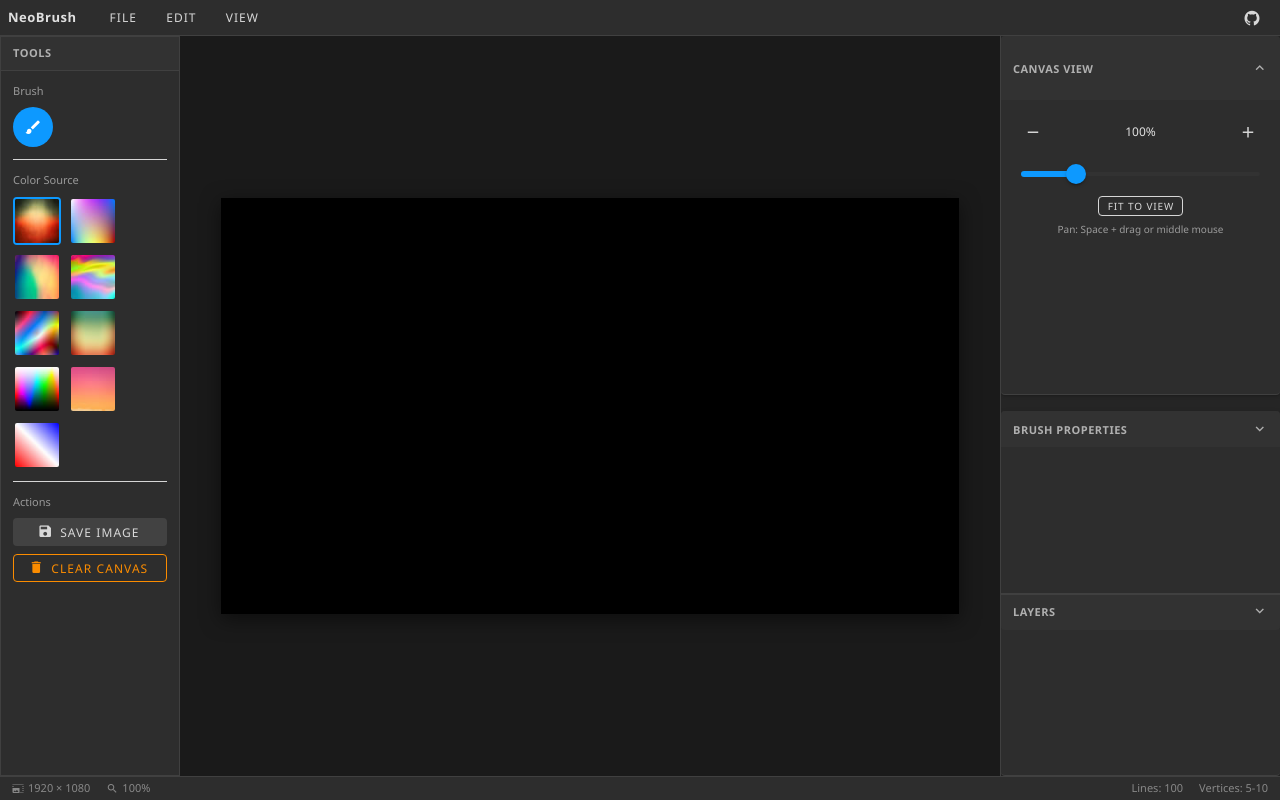
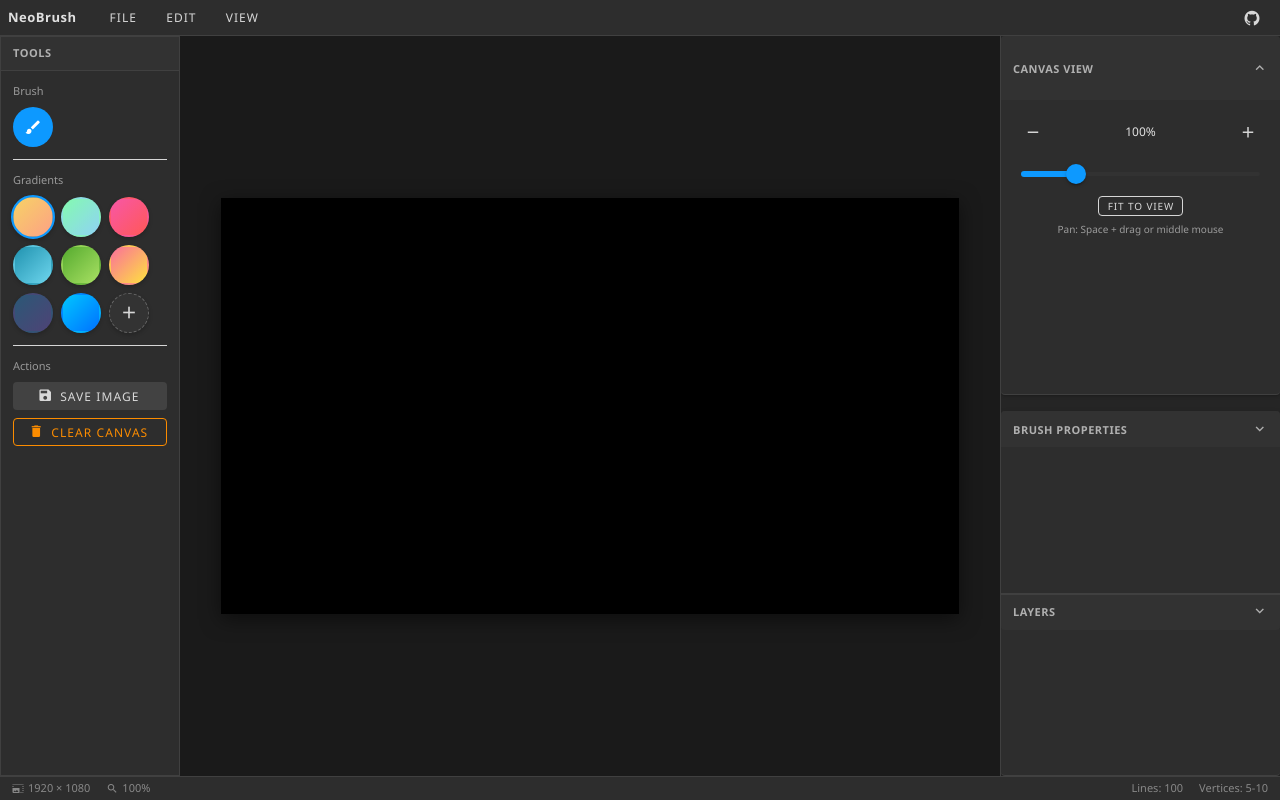
Before and after one commit to riebschlager/neobrush, a Vue app: page / in a window 1280 px wide. Built offline with nearby package versions, Linux system fonts and the light colour scheme.

Commit message:
update colors

```diff
--- a/src/components/panels/ToolsPanel.vue
+++ b/src/components/panels/ToolsPanel.vue
@@ -1,22 +1,63 @@
 <script setup lang="ts">
+import { computed } from 'vue'
 import { storeToRefs } from 'pinia'
 import { useBrushStore } from '@/stores/brush'
 import { useNeoBrush } from '@/composables/useNeoBrush'
 
 const brushStore = useBrushStore()
-const { colorSources, activeColorSourceId } = storeToRefs(brushStore)
+const {
+  gradientSources,
+  activeGradientSourceId,
+  isCustomGradient,
+  activeGradientSource
+} = storeToRefs(brushStore)
 const { clearCanvas, saveImage } = useNeoBrush()
 
-function selectColorSource(sourceId: string) {
-  brushStore.setColorSource(sourceId)
+function selectGradientSource(sourceId: string) {
+  brushStore.setGradientSource(sourceId)
 }
+
+function getGradientStyle(colors: string[]) {
+  if (colors.length === 0) return { background: '#000' }
+  if (colors.length === 1) return { background: colors[0] }
+  return { background: `linear-gradient(135deg, ${colors.join(', ')})` }
+}
+
+function addColor() {
+  if (!activeGradientSource.value) return
+  const colors = [...activeGradientSource.value.colors]
+  // Add a new color that is a variation of the last one or white
+  colors.push('#ffffff')
+  brushStore.updateCustomGradientColors(colors)
+}
+
+function removeColor(index: number) {
+  if (!activeGradientSource.value) return
+  const colors = [...activeGradientSource.value.colors]
+  if (colors.length <= 2) return // Maintain minimum 2 colors
+  colors.splice(index, 1)
+  brushStore.updateCustomGradientColors(colors)
+}
+
+function updateColor(index: number, event: Event) {
+  const input = event.target as HTMLInputElement
+  if (!activeGradientSource.value) return
+  const colors = [...activeGradientSource.value.colors]
+  colors[index] = input.value
+  brushStore.updateCustomGradientColors(colors)
+}
+
+const customColors = computed(() => {
+  if (!isCustomGradient.value || !activeGradientSource.value) return []
+  return activeGradientSource.value.colors
+})
 </script>
 
 <template>
   <div class="panel tools-panel">
     <div class="panel-header">Tools</div>
     <div class="panel-content">
-      <!-- Brush Tool (currently only one) -->
+      <!-- Brush Tool -->
       <div class="tool-section">
         <div class="label">Brush</div>
         <div class="tool-grid">
@@ -34,20 +75,67 @@
 
       <v-divider class="my-3" />
 
-      <!-- Color Sources -->
+      <!-- Gradient Sources -->
       <div class="tool-section">
-        <div class="label">Color Source</div>
-        <div class="color-sources">
+        <div class="label">Gradients</div>
+        <div class="gradient-sources">
           <div
-            v-for="source in colorSources"
+            v-for="source in gradientSources"
             :key="source.id"
-            class="color-source"
-            :class="{ active: activeColorSourceId === source.id }"
+            class="gradient-source"
+            :class="{ active: activeGradientSourceId === source.id }"
+            :style="getGradientStyle(source.colors)"
             :title="source.name"
-            @click="selectColorSource(source.id)"
+            @click="selectGradientSource(source.id)"
+          ></div>
+
+          <!-- Add Custom Button -->
+          <div
+            class="gradient-source add-custom"
+            :class="{ active: isCustomGradient }"
+            title="Create Custom Gradient"
+            @click="brushStore.createCustomGradient()"
           >
-            <img :src="source.src" :alt="source.name" />
+            <v-icon size="small">mdi-plus</v-icon>
           </div>
+        </div>
+      </div>
+
+      <!-- Custom Gradient Editor -->
+      <div v-if="isCustomGradient" class="tool-section mt-3">
+        <div class="label">Edit Gradient</div>
+        <div class="custom-gradient-editor">
+          <div
+            v-for="(color, index) in customColors"
+            :key="index"
+            class="color-stop-row"
+          >
+            <input
+              type="color"
+              :value="color"
+              class="color-input"
+              @input="updateColor(index, $event)"
+            >
+            <span class="color-hex">{{ color }}</span>
+            <v-btn
+              icon="mdi-close"
+              variant="text"
+              size="x-small"
+              color="grey"
+              :disabled="customColors.length <= 2"
+              @click="removeColor(index)"
+            />
+          </div>
+          <v-btn
+            block
+            variant="tonal"
+            size="x-small"
+            class="mt-2"
+            prepend-icon="mdi-plus"
+            @click="addColor"
+          >
+            Add Stop
+          </v-btn>
         </div>
       </div>
 
@@ -114,34 +202,87 @@
   gap: 4px;
 }
 
-.color-sources {
+.gradient-sources {
   display: flex;
   flex-wrap: wrap;
   gap: 8px;
 }
 
-.color-source {
-  width: 48px;
-  height: 48px;
-  border-radius: 4px;
-  overflow: hidden;
+.gradient-source {
+  width: 40px;
+  height: 40px;
+  border-radius: 50%;
   cursor: pointer;
   border: 2px solid transparent;
-  transition: border-color 0.15s ease;
+  transition: all 0.15s ease;
+  box-shadow: 0 2px 4px rgba(0,0,0,0.2);
 
   &:hover {
-    border-color: rgba(255, 255, 255, 0.3);
+    transform: scale(1.1);
+    box-shadow: 0 4px 8px rgba(0,0,0,0.3);
+    border-color: rgba(255, 255, 255, 0.5);
   }
 
   &.active {
     border-color: rgb(var(--v-theme-primary));
+    transform: scale(1.1);
+  }
+}
+
+.add-custom {
+  background: #333;
+  display: flex;
+  align-items: center;
+  justify-content: center;
+  border: 1px dashed #666;
+
+  &:hover {
+    border-color: #fff;
+    background: #444;
+  }
+}
+
+.custom-gradient-editor {
+  background: rgba(0,0,0,0.2);
+  padding: 8px;
+  border-radius: 4px;
+}
+
+.color-stop-row {
+  display: flex;
+  align-items: center;
+  gap: 8px;
+  margin-bottom: 4px;
+
+  &:last-child {
+    margin-bottom: 0;
+  }
+}
+
+.color-input {
+  width: 24px;
+  height: 24px;
+  border: none;
+  padding: 0;
+  background: none;
+  cursor: pointer;
+  border-radius: 4px;
+
+  &::-webkit-color-swatch-wrapper {
+    padding: 0;
   }
 
-  img {
-    width: 100%;
-    height: 100%;
-    object-fit: cover;
+  &::-webkit-color-swatch {
+    border: 1px solid #666;
+    border-radius: 4px;
   }
+}
+
+.color-hex {
+  font-size: 10px;
+  font-family: monospace;
+  color: #aaa;
+  flex: 1;
 }
 
 .action-buttons {
--- a/src/composables/useNeoBrush.ts
+++ b/src/composables/useNeoBrush.ts
@@ -20,7 +20,7 @@
 function normalizeFileName(name: string): string {
   return name
     .trim()
-    .replace(/[\s/\\?%*:|"<>]+/g, '-')
+    .replace(/["\s/\\?%*:|"<>]+/g, '-')
     .replace(/-+/g, '-')
     .replace(/^-|-$/g, '')
 }
@@ -76,13 +76,12 @@
   const historyStore = useHistoryStore()
   const layersStore = useLayersStore()
 
-  const { parameters, activeColorSource, activeColorSourceId } = storeToRefs(brushStore)
+  const { parameters, activeGradientSource, activeGradientSourceId } = storeToRefs(brushStore)
   const { settings, isDrawing, zoom, panX, panY } = storeToRefs(canvasStore)
   const { layers, activeLayerId } = storeToRefs(layersStore)
 
   const canvasManager = ref<CanvasManager | null>(null)
   const brush = ref<NeoBrush | null>(null)
-  const sourceImage = ref<HTMLImageElement | null>(null)
   const animationFrameId = ref<number | null>(null)
   const isInitialized = ref(false)
 
@@ -147,7 +146,7 @@
 
     for (let i = layers.value.length - 1; i >= 0; i -= 1) {
       const layer = layers.value[i]
-      if (!layer.visible) continue
+      if (!layer || !layer.visible) continue
       const layerCanvas = ensureLayerCanvas(layer)
       if (!layerCanvas) continue
       ctx.globalAlpha = layer.opacity
@@ -172,7 +171,7 @@
     brush.value = new NeoBrush(parameters.value)
 
     ensureAllLayerCanvases()
-    loadSourceImage()
+    updateBrushGradient()
     renderComposite()
 
     const displayCanvas = canvasManager.value.getDisplayCanvas()
@@ -188,33 +187,36 @@
     isInitialized.value = true
   }
 
-  function loadSourceImage(): void {
-    if (!activeColorSource.value) return
+  function updateBrushGradient(): void {
+    if (!activeGradientSource.value || !canvasManager.value || !brush.value) return
 
-    const img = new Image()
-    img.crossOrigin = 'anonymous'
-    img.onload = () => {
-      sourceImage.value = img
+    const width = canvasManager.value.getWidth()
+    const height = canvasManager.value.getHeight()
+    const offscreen = new OffscreenCanvas(width, height)
+    const ctx = offscreen.getContext('2d')
+    if (!ctx) return
 
-      const tempCanvas = document.createElement('canvas')
-      tempCanvas.width = img.width
-      tempCanvas.height = img.height
-      const tempCtx = tempCanvas.getContext('2d')
-      if (tempCtx && brush.value && canvasManager.value) {
-        tempCtx.drawImage(img, 0, 0)
+    // Create a diagonal gradient
+    const gradient = ctx.createLinearGradient(0, 0, width, height)
+    const colors = activeGradientSource.value.colors
 
-        const scaledCanvas = document.createElement('canvas')
-        scaledCanvas.width = canvasManager.value.getWidth()
-        scaledCanvas.height = canvasManager.value.getHeight()
-        const scaledCtx = scaledCanvas.getContext('2d')
-        if (scaledCtx) {
-          scaledCtx.drawImage(img, 0, 0, scaledCanvas.width, scaledCanvas.height)
-          const imageData = scaledCtx.getImageData(0, 0, scaledCanvas.width, scaledCanvas.height)
-          brush.value.setSourceImage(imageData)
-        }
-      }
+    if (colors.length === 0) {
+      gradient.addColorStop(0, '#000')
+      gradient.addColorStop(1, '#fff')
+    } else if (colors.length === 1 && colors[0]) {
+      gradient.addColorStop(0, colors[0])
+      gradient.addColorStop(1, colors[0])
+    } else {
+      colors.forEach((color, index) => {
+        gradient.addColorStop(index / (colors.length - 1), color)
+      })
     }
-    img.src = activeColorSource.value.src
+
+    ctx.fillStyle = gradient
+    ctx.fillRect(0, 0, width, height)
+
+    const imageData = ctx.getImageData(0, 0, width, height)
+    brush.value.setSourceImage(imageData)
   }
 
   function handleMouseDown(e: MouseEvent): void {
@@ -402,7 +404,7 @@
       layers: serializedLayers,
       brushParameters: { ...parameters.value },
       activeLayerId: resolvedActiveLayerId,
-      activeColorSourceId: activeColorSourceId.value,
+      activeGradientSourceId: activeGradientSourceId.value,
     }
 
     const blob = new Blob([JSON.stringify(project, null, 2)], {
@@ -438,8 +440,8 @@
     canvasStore.setBackgroundColor(project.canvas.backgroundColor)
     brushStore.setParameters(project.brushParameters)
 
-    if (project.activeColorSourceId) {
-      brushStore.setColorSource(project.activeColorSourceId)
+    if (project.activeGradientSourceId) {
+      brushStore.setGradientSource(project.activeGradientSourceId)
     }
 
     canvasManager.value.resizeDrawingCanvas(
@@ -494,7 +496,7 @@
 
     renderComposite()
     historyStore.clear()
-    loadSourceImage()
+    updateBrushGradient()
   }
 
   function undo(): void {
@@ -535,9 +537,9 @@
     { deep: true }
   )
 
-  watch(activeColorSource, () => {
-    loadSourceImage()
-  })
+  watch(activeGradientSource, () => {
+    updateBrushGradient()
+  }, { deep: true })
 
   watch(
     () => settings.value.backgroundColor,
@@ -565,6 +567,14 @@
       renderComposite()
     },
     { deep: true }
+  )
+
+  // Watch for canvas resize to update gradient
+  watch(
+    [() => settings.value.width, () => settings.value.height],
+    () => {
+      updateBrushGradient()
+    }
   )
 
   function destroy(): void {
--- a/src/stores/brush.ts
+++ b/src/stores/brush.ts
@@ -1,6 +1,6 @@
 import { defineStore } from 'pinia'
 import { ref, computed } from 'vue'
-import type { BrushParameters, BrushPreset, ColorSource } from '@/types'
+import type { BrushParameters, BrushPreset, GradientSource } from '@/types'
 
 const defaultParameters: BrushParameters = {
   numberOfLines: 100,
@@ -62,33 +62,41 @@
   },
 ]
 
+const defaultGradients: GradientSource[] = [
+  { id: 'gradient-warm', name: 'Warm', colors: ['#f6d365', '#fda085'] },
+  { id: 'gradient-cool', name: 'Cool', colors: ['#84fab0', '#8fd3f4'] },
+  { id: 'gradient-neon', name: 'Neon', colors: ['#f857a6', '#ff5858'] },
+  { id: 'gradient-ocean', name: 'Ocean', colors: ['#2193b0', '#6dd5ed'] },
+  { id: 'gradient-forest', name: 'Forest', colors: ['#56ab2f', '#a8e063'] },
+  { id: 'gradient-sunset', name: 'Sunset', colors: ['#fa709a', '#fee140'] },
+  { id: 'gradient-dusk', name: 'Dusk', colors: ['#2b5876', '#4e4376'] },
+  { id: 'gradient-aurora', name: 'Aurora', colors: ['#00c6ff', '#0072ff'] },
+]
+
 export const useBrushStore = defineStore('brush', () => {
   // State
   const parameters = ref<BrushParameters>({ ...defaultParameters })
   const presets = ref<BrushPreset[]>([...defaultPresets])
   const activePresetId = ref<string | null>(null)
 
-  const colorSources = ref<ColorSource[]>([
-    { id: 'source-0', name: 'Warm', src: '/images/source-0.jpg' },
-    { id: 'source-1', name: 'Cool', src: '/images/source-1.jpg' },
-    { id: 'source-2', name: 'Vibrant', src: '/images/source-2.jpg' },
-    { id: 'source-3', name: 'Earth', src: '/images/source-3.jpg' },
-    { id: 'source-4', name: 'Neon', src: '/images/source-4.jpg' },
-    { id: 'source-5', name: 'Pastel', src: '/images/source-5.jpg' },
-    { id: 'source-6', name: 'Sunset', src: '/images/source-6.jpg' },
-    { id: 'source-7', name: 'Ocean', src: '/images/source-7.jpg' },
-    { id: 'source-8', name: 'Forest', src: '/images/source-8.jpg' },
-  ])
-  const activeColorSourceId = ref<string>('source-0')
+  const gradientSources = ref<GradientSource[]>([...defaultGradients])
+  const activeGradientSourceId = ref<string>('gradient-warm')
+
+  // Custom gradient state
+  const customGradientId = ref<string | null>(null)
 
   // Getters
-  const activeColorSource = computed(() =>
-    colorSources.value.find((s) => s.id === activeColorSourceId.value)
+  const activeGradientSource = computed(() =>
+    gradientSources.value.find((s) => s.id === activeGradientSourceId.value)
   )
 
   const activePreset = computed(() =>
     presets.value.find((p) => p.id === activePresetId.value)
   )
+
+  const isCustomGradient = computed(() => {
+    return activeGradientSourceId.value === customGradientId.value
+  })
 
   // Actions
   function setParameter<K extends keyof BrushParameters>(
@@ -134,8 +142,37 @@
     }
   }
 
-  function setColorSource(sourceId: string) {
-    activeColorSourceId.value = sourceId
+  function setGradientSource(sourceId: string) {
+    activeGradientSourceId.value = sourceId
+  }
+
+  function createCustomGradient() {
+    // If a custom gradient already exists, just select it
+    if (customGradientId.value) {
+      activeGradientSourceId.value = customGradientId.value
+      return
+    }
+
+    const id = `custom-gradient-${Date.now()}`
+    const newGradient: GradientSource = {
+      id,
+      name: 'Custom',
+      colors: ['#000000', '#ffffff'],
+    }
+    gradientSources.value.push(newGradient)
+    customGradientId.value = id
+    activeGradientSourceId.value = id
+  }
+
+  function updateCustomGradientColors(colors: string[]) {
+    if (!customGradientId.value) return
+    const index = gradientSources.value.findIndex(g => g.id === customGradientId.value)
+    if (index !== -1) {
+      const source = gradientSources.value[index]
+      if (source) {
+        source.colors = [...colors]
+      }
+    }
   }
 
   function resetToDefaults() {
@@ -148,18 +185,22 @@
     parameters,
     presets,
     activePresetId,
-    colorSources,
-    activeColorSourceId,
+    gradientSources,
+    activeGradientSourceId,
+    customGradientId,
     // Getters
-    activeColorSource,
+    activeGradientSource,
     activePreset,
+    isCustomGradient,
     // Actions
     setParameter,
     setParameters,
     applyPreset,
     savePreset,
     deletePreset,
-    setColorSource,
+    setGradientSource,
+    createCustomGradient,
+    updateCustomGradientColors,
     resetToDefaults,
   }
 })
```
Also changed, not shown: src/types/index.ts (+4 -5 lines).
